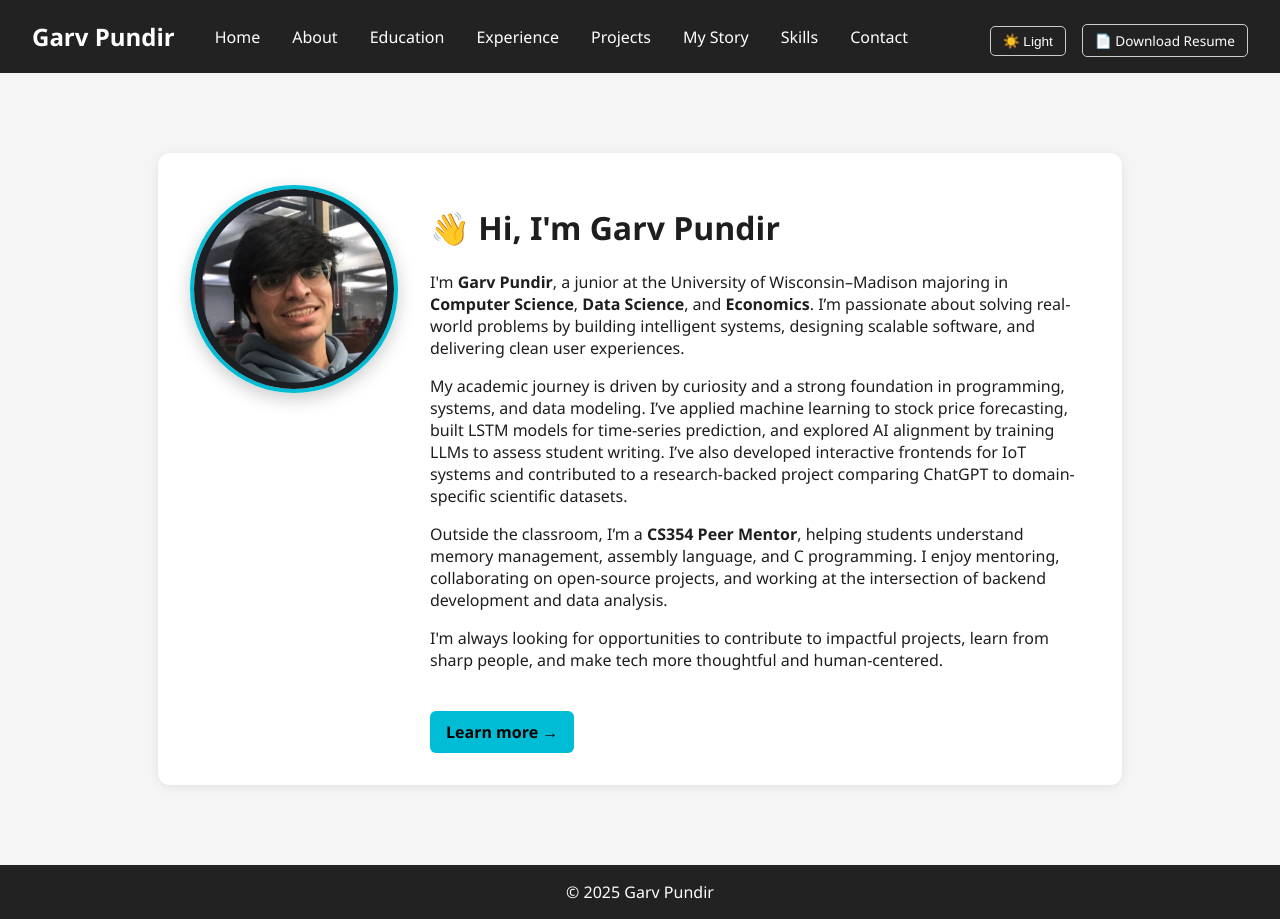
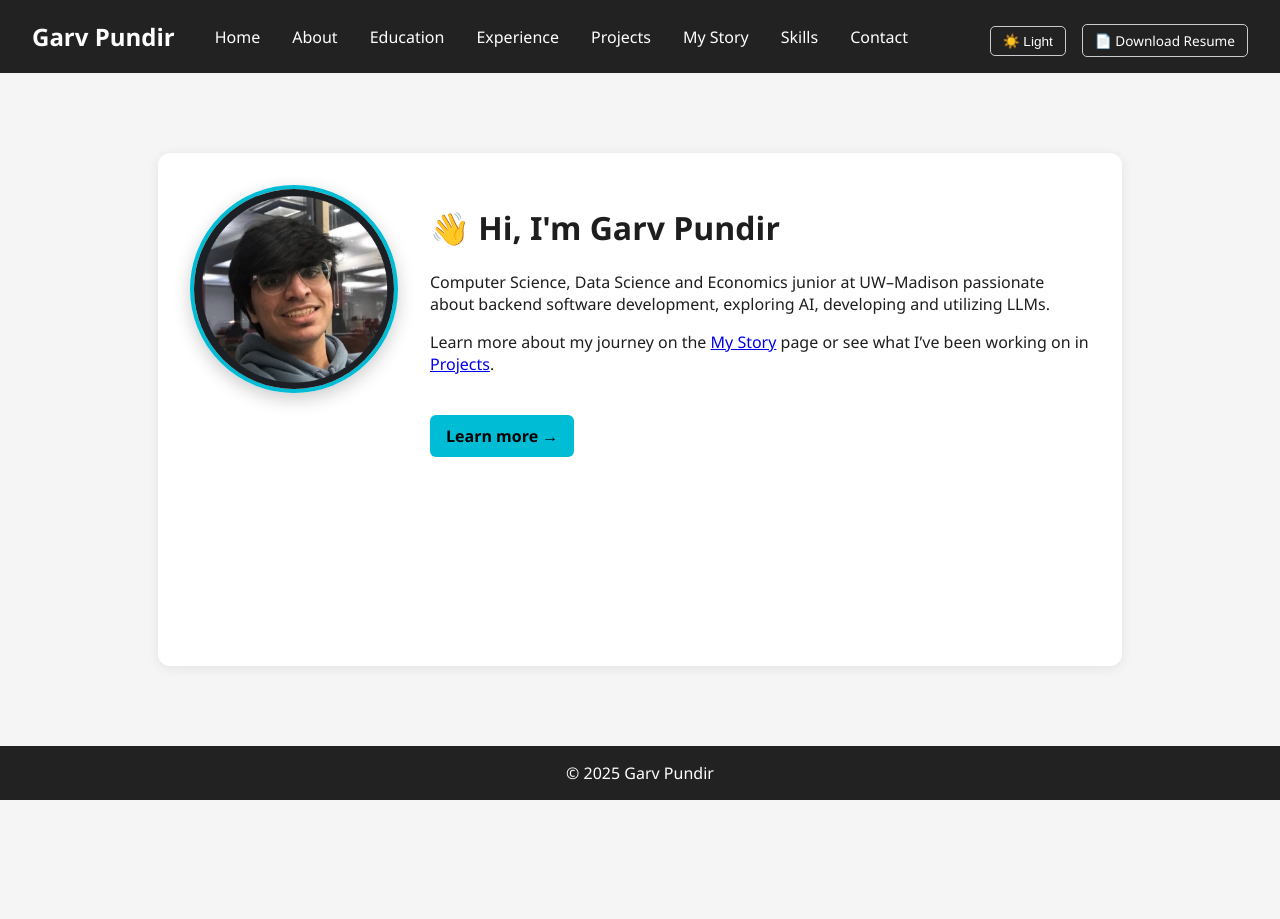
Before and after one commit to garvpundir01/garv-portfolio-react, a React (Create React App) app: page / in a window 1280 px wide. After the commit the page ends 800 px from the top, so only its background shows below. Built offline with nearby package versions, Linux system fonts and the light colour scheme.

Commit message:
changed content slightly

```diff
--- a/src/pages/Home.jsx
+++ b/src/pages/Home.jsx
@@ -32,21 +32,11 @@ function Home() {
           transition={{ delay: 0.6, duration: 0.6 }}
         >
           <h1>👋 Hi, I'm Garv Pundir</h1>
-
           <p>
-            I'm <strong>Garv Pundir</strong>, a junior at the University of Wisconsin–Madison majoring in <strong>Computer Science</strong>, <strong>Data Science</strong>, and <strong>Economics</strong>. I’m passionate about solving real-world problems by building intelligent systems, designing scalable software, and delivering clean user experiences.
+            Computer Science, Data Science and Economics junior at UW–Madison passionate about backend software development, exploring AI, developing and utilizing LLMs.
           </p>
-
           <p>
-            My academic journey is driven by curiosity and a strong foundation in programming, systems, and data modeling. I’ve applied machine learning to stock price forecasting, built LSTM models for time-series prediction, and explored AI alignment by training LLMs to assess student writing. I’ve also developed interactive frontends for IoT systems and contributed to a research-backed project comparing ChatGPT to domain-specific scientific datasets.
-          </p>
-
-          <p>
-            Outside the classroom, I’m a <strong>CS354 Peer Mentor</strong>, helping students understand memory management, assembly language, and C programming. I enjoy mentoring, collaborating on open-source projects, and working at the intersection of backend development and data analysis.
-          </p>
-
-          <p>
-            I'm always looking for opportunities to contribute to impactful projects, learn from sharp people, and make tech more thoughtful and human-centered.
+            Learn more about my journey on the <Link to="/my-story">My Story</Link> page or see what I’ve been working on in <Link to="/projects">Projects</Link>.
           </p>
 
           <Link to="/about" className="learn-more-btn">Learn more →</Link>
--- a/src/pages/MyStory.jsx
+++ b/src/pages/MyStory.jsx
@@ -12,7 +12,7 @@ function MyStory() {
       <h1>My Story</h1>
 
       <p>
-        In [Month Year], I experienced a life-changing car accident that left me severely injured. The recovery process was long and difficult, both physically and mentally — but it also became one of the most defining periods of my life.
+        In April 2023, I experienced a life-changing car accident that left me severely injured. The recovery process was long and difficult, both physically and mentally — but it also became one of the most defining periods of my life.
       </p>
 
       <p>
```
